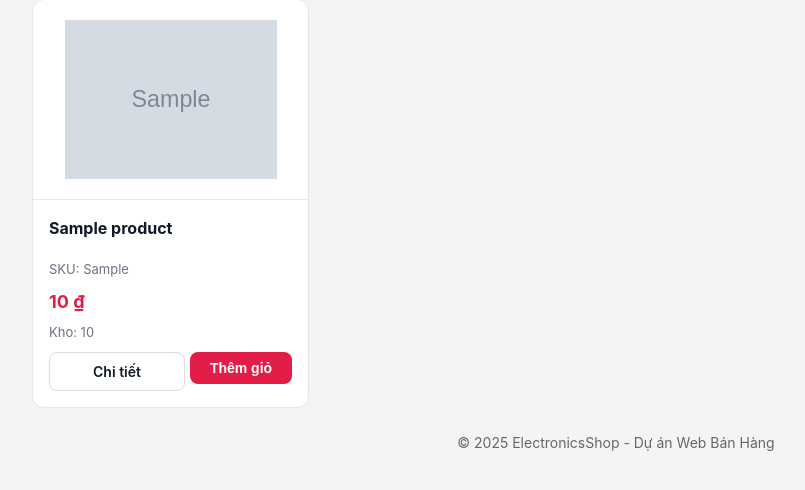
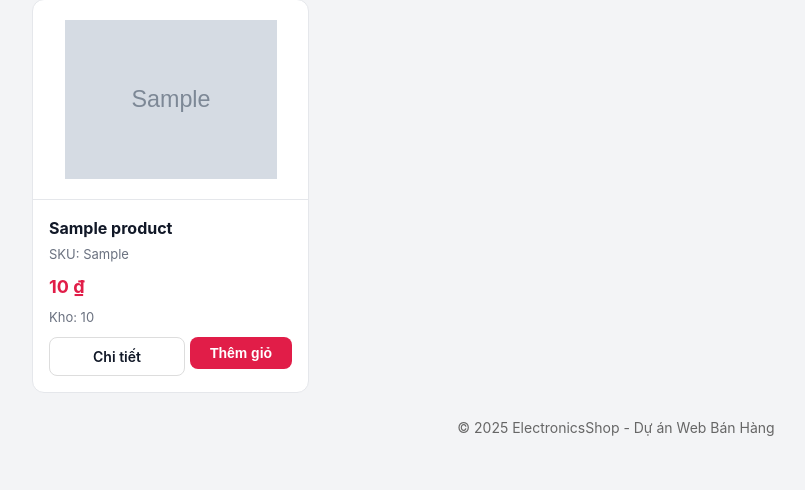
Before and after one commit to duonglele/final-project1, a PHP site: page /shop.php in a window 1280 px wide. Shown: the part 127-617 px from the top of the page, without its empty margins (24-829 px from the left). Run offline with PHP 8.4, Linux system fonts and the light colour scheme; tables that the repository leaves empty hold one stand-in row (values such as "Sample post"); grey boxes marked "Sample" are stand-in pictures.

Commit message:
Update title div style for better display
61 line

```diff
--- a/shop.php
+++ b/shop.php
@@ -58,7 +58,7 @@ $products = $stmt->fetchAll();
     </div>
 
     <div class="card-body">
-      <div class="title" style="font-weight:bold; height:40px; overflow:hidden;"><?= htmlspecialchars($p['name']) ?></div>
+<div class="title" style="font-weight:bold; height:auto; overflow:visible; margin-bottom: 5px;"><?= htmlspecialchars($p['name']) ?></div>
       <div class="muted">SKU: <?= htmlspecialchars($p['sku'] ?? '-') ?></div>
       <div class="price" style="color:#e11d48; font-weight:bold;"><?= number_format((float)$p['price'], 0, ',', '.') ?> ₫</div>
       <div class="muted">Kho: <?= (int)$p['stock'] ?></div>
```
